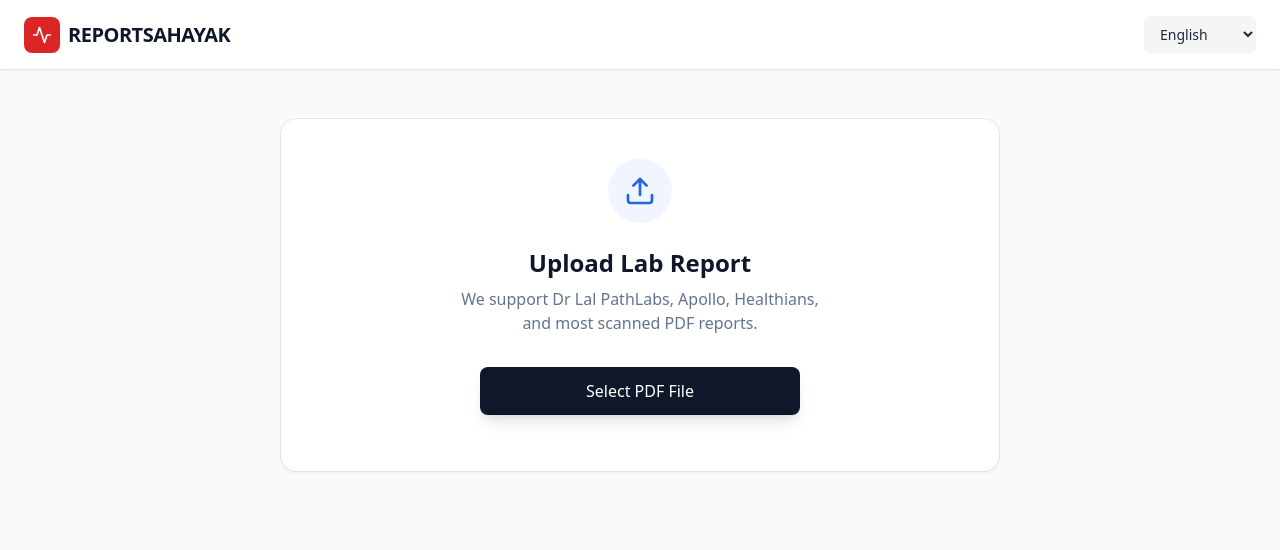
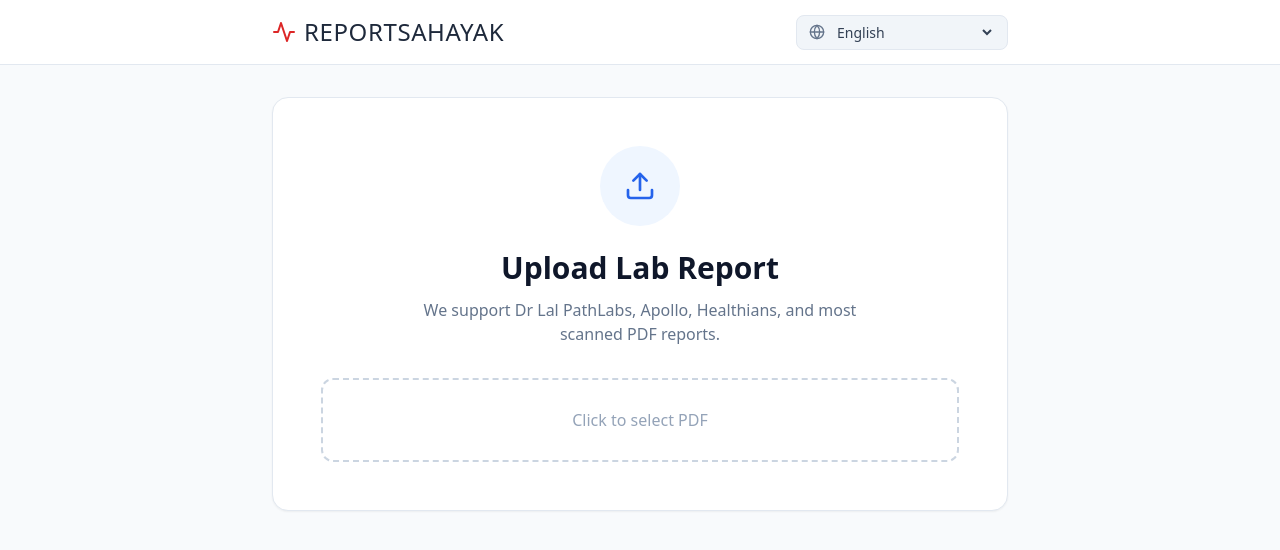
Before and after one commit to dhruwalkushwaha/ReportSahayak-frontend, a Next.js app: page / in a window 1280 px wide. Shown: the top 550 px of the page. Built offline with nearby package versions, Linux system fonts and the light colour scheme.

Commit message:
Add 12-language support and dropdown

```diff
--- a/src/app/page.tsx
+++ b/src/app/page.tsx
@@ -2,7 +2,23 @@
 
 import { useState } from 'react';
 import axios from 'axios';
-import { Upload, Activity, Heart, Loader2, AlertCircle } from 'lucide-react';
+import { Upload, Activity, Heart, Loader2, AlertCircle, Globe } from 'lucide-react';
+
+// --- Configuration ---
+const LANGUAGES = [
+  { code: 'en', name: 'English' },
+  { code: 'hi', name: 'Hindi (हिंदी)' },
+  { code: 'bn', name: 'Bengali (বাংলা)' },
+  { code: 'te', name: 'Telugu (తెలుగు)' },
+  { code: 'mr', name: 'Marathi (मराठी)' },
+  { code: 'ta', name: 'Tamil (தமிழ்)' },
+  { code: 'ur', name: 'Urdu (اردو)' },
+  { code: 'gu', name: 'Gujarati (ગુજરાતી)' },
+  { code: 'kn', name: 'Kannada (ಕನ್ನಡ)' },
+  { code: 'ml', name: 'Malayalam (മലയാളം)' },
+  { code: 'pa', name: 'Punjabi (ਪੰਜਾਬੀ)' },
+  { code: 'or', name: 'Odia (ଓଡ଼ିଆ)' }
+];
 
 // --- Types ---
 interface AnalysisItem {
@@ -23,7 +39,7 @@ export default function ReportSahayak() {
   const [file, setFile] = useState<File | null>(null);
   const [loading, setLoading] = useState(false);
   const [step, setStep] = useState<'upload' | 'analyzing' | 'results'>('upload');
-  const [language, setLanguage] = useState<'en' | 'hi'>('en');
+  const [language, setLanguage] = useState<string>('en'); // Changed to string to support all codes
   const [analysis, setAnalysis] = useState<AnalysisData | null>(null);
   const [labName, setLabName] = useState<string>('');
   const [errorMsg, setErrorMsg] = useState('');
@@ -46,13 +62,13 @@ export default function ReportSahayak() {
         headers: { 'Content-Type': 'multipart/form-data' },
       });
 
-      const parsedData = uploadRes.data;
+      const parsedData = uploadRes.data; // { lab_name, data, source }
       setLabName(parsedData.lab_name);
 
-      // 2. Analyze
+      // 2. Analyze & Translate (Sending the selected language)
       const analyzeRes = await axios.post(`${API_URL}/analyze-report/`, {
         parsed_report: parsedData,
-        language: language
+        language: language,
       });
 
       setAnalysis(analyzeRes.data);
@@ -60,123 +76,158 @@ export default function ReportSahayak() {
     } catch (err: any) {
       console.error(err);
       setStep('upload');
-      setErrorMsg('Failed to analyze. Please ensure the PDF is readable.');
+      setErrorMsg(err.response?.data?.detail || 'Failed to analyze. Please ensure the PDF is readable.');
     } finally {
       setLoading(false);
     }
   };
 
   return (
-    <div className="min-h-screen bg-stone-50 text-slate-800 font-sans">
-      {/* Navbar */}
-      <nav className="bg-white border-b border-stone-200 px-6 py-4 flex justify-between items-center shadow-sm sticky top-0 z-10">
-        <div className="flex items-center gap-2">
-          <div className="bg-red-600 text-white p-2 rounded-lg">
-            <Activity size={20} />
+    <div className="min-h-screen bg-slate-50 font-sans text-slate-900">
+      {/* Header */}
+      <header className="bg-white border-b border-slate-200 sticky top-0 z-10">
+        <div className="max-w-3xl mx-auto px-4 h-16 flex items-center justify-between">
+          <div className="flex items-center gap-2">
+            <Activity className="text-red-600" size={24} />
+            <span className="font-bangers text-2xl tracking-wide text-slate-800">
+              REPORTSAHAYAK
+            </span>
           </div>
-          <span className="font-bold text-xl tracking-tight text-slate-900">REPORTSAHAYAK</span>
+
+          {/* Language Selector Dropdown */}
+          <div className="flex items-center gap-2 bg-slate-100 rounded-lg px-3 py-1.5 border border-slate-200">
+            <Globe size={16} className="text-slate-500" />
+            <select
+              value={language}
+              onChange={(e) => setLanguage(e.target.value)}
+              className="bg-transparent text-sm font-medium text-slate-700 focus:outline-none cursor-pointer"
+              disabled={step === 'analyzing'}
+            >
+              {LANGUAGES.map((lang) => (
+                <option key={lang.code} value={lang.code}>
+                  {lang.name}
+                </option>
+              ))}
+            </select>
+          </div>
         </div>
-        <select
-          value={language}
-          onChange={(e) => setLanguage(e.target.value as 'en' | 'hi')}
-          className="bg-stone-100 border-none text-sm font-medium rounded-md px-3 py-2 cursor-pointer hover:bg-stone-200 transition"
-        >
-          <option value="en">English</option>
-          <option value="hi">हिंदी (Hindi)</option>
-        </select>
-      </nav>
+      </header>
 
-      <main className="max-w-3xl mx-auto p-6 mt-6">
-        {/* ERROR MESSAGE */}
+      {/* Main Content */}
+      <main className="max-w-3xl mx-auto px-4 py-8">
+
+        {/* Error Message */}
         {errorMsg && (
-          <div className="bg-red-50 text-red-600 p-4 rounded-lg mb-6 flex items-center gap-3 border border-red-100">
+          <div className="mb-6 bg-red-50 border border-red-200 rounded-xl p-4 flex items-center gap-3 text-red-700 animate-in fade-in slide-in-from-top-2">
             <AlertCircle size={20} />
             <p className="text-sm font-medium">{errorMsg}</p>
           </div>
         )}
 
-        {/* STEP 1: UPLOAD */}
+        {/* Step 1: Upload */}
         {step === 'upload' && (
-          <div className="bg-white rounded-2xl shadow-sm border border-stone-200 p-10 text-center hover:border-blue-400 transition-colors duration-300">
-            <div className="w-16 h-16 bg-blue-50 text-blue-600 rounded-full flex items-center justify-center mx-auto mb-6">
+          <div className="bg-white rounded-2xl shadow-sm border border-slate-200 p-8 sm:p-12 text-center">
+            <div className="w-20 h-20 bg-blue-50 text-blue-600 rounded-full flex items-center justify-center mx-auto mb-6">
               <Upload size={32} />
             </div>
-            <h2 className="text-2xl font-bold mb-2 text-slate-900">Upload Lab Report</h2>
-            <p className="text-slate-500 mb-8 max-w-sm mx-auto">
+            <h1 className="text-3xl font-bold text-slate-900 mb-3 font-comic">
+              Upload Lab Report
+            </h1>
+            <p className="text-slate-500 mb-8 max-w-md mx-auto">
               We support Dr Lal PathLabs, Apollo, Healthians, and most scanned PDF reports.
             </p>
 
-            <label className="block w-full max-w-xs mx-auto mb-4 cursor-pointer">
+            <div className="relative group">
               <input
                 type="file"
                 accept=".pdf"
-                className="hidden"
                 onChange={(e) => setFile(e.target.files?.[0] || null)}
+                className="absolute inset-0 w-full h-full opacity-0 cursor-pointer z-20"
               />
-              <div className="bg-slate-900 text-white py-3 px-6 rounded-lg font-medium hover:bg-slate-800 transition shadow-lg flex items-center justify-center gap-2">
-                {file ? file.name : "Select PDF File"}
+              <div className={`
+                border-2 border-dashed rounded-xl p-4 transition-all
+                ${file ? 'border-green-500 bg-green-50' : 'border-slate-300 group-hover:border-blue-400 group-hover:bg-slate-50'}
+              `}>
+                <div className="flex items-center justify-center gap-3 h-12">
+                  {file ? (
+                    <span className="font-medium text-green-700 truncate max-w-[200px]">
+                      {file.name}
+                    </span>
+                  ) : (
+                    <span className="text-slate-400 font-medium">Click to select PDF</span>
+                  )}
+                </div>
               </div>
-            </label>
+            </div>
 
             {file && (
               <button
                 onClick={handleUpload}
                 disabled={loading}
-                className="w-full max-w-xs bg-green-600 text-white py-3 px-6 rounded-lg font-bold hover:bg-green-700 transition shadow-md flex items-center justify-center gap-2 mx-auto"
+                className="mt-6 w-full bg-green-600 hover:bg-green-700 text-white font-bold py-3 px-6 rounded-xl transition-all active:scale-95 disabled:opacity-50 disabled:active:scale-100 shadow-lg shadow-green-200"
               >
-                {loading ? <Loader2 className="animate-spin" /> : "Analyze Now"}
+                Analyze Now
               </button>
             )}
           </div>
         )}
 
-        {/* STEP 2: LOADING */}
+        {/* Step 2: Loading */}
         {step === 'analyzing' && (
           <div className="text-center py-20">
-            <Loader2 size={64} className="text-blue-600 animate-spin mx-auto mb-6" />
-            <h2 className="text-2xl font-bold text-slate-800">Analyzing Report...</h2>
-            <p className="text-slate-500 mt-2">Reading medical terms & crunching numbers</p>
+            <Loader2 size={48} className="animate-spin text-blue-600 mx-auto mb-6" />
+            <h2 className="text-xl font-bold text-slate-800 animate-pulse">
+              Decoding medical terms...
+            </h2>
+            <p className="text-slate-500 mt-2">This usually takes about 10-15 seconds</p>
           </div>
         )}
 
-        {/* STEP 3: RESULTS */}
+        {/* Step 3: Results */}
         {step === 'results' && analysis && (
-          <div className="space-y-6 animate-in fade-in slide-in-from-bottom-4 duration-500">
+          <div className="space-y-6 animate-in fade-in slide-in-from-bottom-4">
 
-            {/* Summary Box */}
-            <div className="bg-white p-6 rounded-2xl shadow-sm border-l-4 border-blue-500">
-              <div className="flex justify-between items-center mb-3">
-                <h3 className="text-xs font-bold uppercase tracking-wider text-blue-600">
-                  {language === 'hi' ? 'सारांश' : 'SUMMARY'}
-                </h3>
-                {labName && <span className="text-xs font-mono text-slate-400 bg-slate-50 px-2 py-1 rounded">Lab: {labName}</span>}
+            {/* Summary Card */}
+            <div className="bg-white rounded-2xl shadow-sm border border-slate-200 p-6">
+              <h2 className="text-lg font-bold text-slate-900 mb-3 flex items-center gap-2">
+                ✨ Summary
+                {labName && <span className="text-xs font-normal text-slate-400 bg-slate-100 px-2 py-0.5 rounded-full">Lab: {labName}</span>}
+              </h2>
+              <p className="text-slate-700 leading-relaxed">
+                {analysis.summary}
+              </p>
+
+              {/* Disclaimer */}
+              <div className="mt-4 pt-4 border-t border-slate-100">
+                <p className="text-xs text-slate-400 italic">
+                  {analysis.disclaimer}
+                </p>
               </div>
-              <p className="text-lg leading-relaxed text-slate-700">{analysis.summary}</p>
             </div>
 
-            {/* Disclaimer */}
-            <div className="bg-amber-50 text-amber-800 text-xs p-4 rounded-lg border border-amber-100">
-              {analysis.disclaimer}
-            </div>
-
-            {/* Details Grid */}
+            {/* Detailed Cards */}
             {Object.entries(analysis.details).map(([category, items]) => (
-              <div key={category} className="bg-white rounded-xl shadow-sm border border-stone-200 overflow-hidden">
-                <div className="bg-stone-50 px-6 py-3 border-b border-stone-200">
-                  <h3 className="font-bold text-slate-700 capitalize">{category}</h3>
+              <div key={category} className="bg-white rounded-2xl shadow-sm border border-slate-200 overflow-hidden">
+                <div className="bg-slate-50 px-6 py-4 border-b border-slate-100">
+                  <h3 className="font-bold text-slate-800 text-lg capitalize">
+                    {category}
+                  </h3>
                 </div>
-                <div className="divide-y divide-stone-100">
-                  {items.map((item, i) => (
-                    <div key={i} className="p-5 hover:bg-blue-50/30 transition-colors">
-                      <div className="flex flex-col md:flex-row justify-between gap-4 mb-2">
+                <div className="divide-y divide-slate-100">
+                  {items.map((item, idx) => (
+                    <div key={idx} className="p-6 hover:bg-slate-50/50 transition-colors">
+                      <div className="flex justify-between items-start mb-2">
                         <div>
-                          <h4 className="font-bold text-slate-900">{item.test_name}</h4>
-                          <p className="text-2xl font-bold text-slate-800 mt-1">{item.value}</p>
+                          <h4 className="font-bold text-slate-900 text-base">{item.test_name}</h4>
+                          <span className="text-2xl font-black text-slate-700 font-comic tracking-tight">
+                            {item.value}
+                          </span>
                         </div>
-                        <div className="flex items-start">
-                          <span className={`px-3 py-1 rounded-full text-xs font-bold uppercase
+                        <div className="flex flex-col items-end">
+                          <span className={`px-3 py-1 rounded-full text-xs font-bold uppercase tracking-wider
                             ${item.status.toLowerCase().includes('normal') ? 'bg-green-100 text-green-700' :
                               item.status.toLowerCase().includes('high') ? 'bg-red-100 text-red-700' :
+                              item.status.toLowerCase().includes('low') ? 'bg-orange-100 text-orange-700' :
                               'bg-yellow-100 text-yellow-700'}`}>
                             {item.status}
                           </span>
@@ -184,12 +235,14 @@ export default function ReportSahayak() {
                       </div>
 
                       {/* Analogy & Explanation */}
-                      <div className="mt-3 space-y-2">
-                        <div className="flex gap-2 text-sm text-slate-600 bg-slate-50 p-3 rounded-lg">
+                      <div className="mt-4 space-y-3">
+                        <div className="flex gap-3 text-sm text-slate-600 bg-blue-50/50 p-3 rounded-lg border border-blue-100/50">
                            <Heart size={16} className="text-purple-500 shrink-0 mt-0.5" />
-                           <span className="italic">"{item.analogy}"</span>
+                           <span className="italic font-medium">"{item.analogy}"</span>
                         </div>
-                        <p className="text-sm text-slate-500 pl-1">{item.explanation}</p>
+                        <p className="text-sm text-slate-500 pl-1 leading-relaxed">
+                          {item.explanation}
+                        </p>
                       </div>
                     </div>
                   ))}
@@ -199,9 +252,9 @@ export default function ReportSahayak() {
 
             <button
               onClick={() => { setFile(null); setStep('upload'); }}
-              className="w-full py-4 text-slate-500 hover:text-blue-600 font-medium transition"
+              className="w-full py-4 text-slate-500 hover:text-blue-600 font-medium transition flex items-center justify-center gap-2"
             >
-              ← Analyze another report
+              Analyze another report
             </button>
           </div>
         )}
```
Also changed, not shown: package.json (+6 -5 lines), 2 other files (tests, documents, lock files or other folders).
